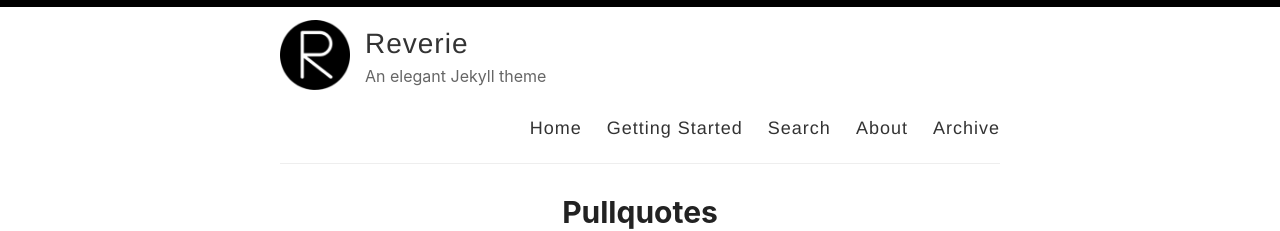
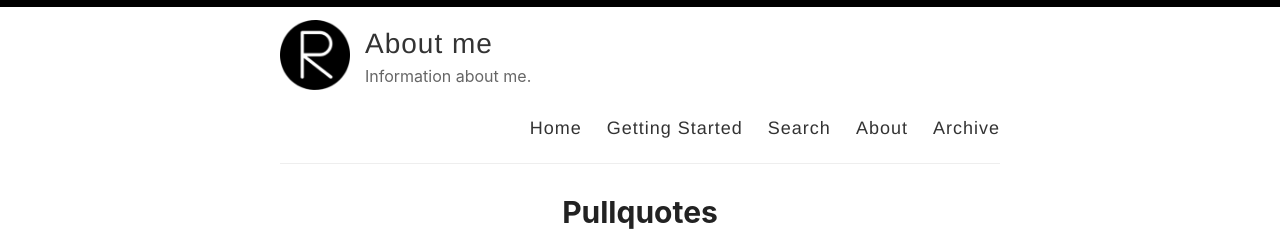
Before and after one commit to Maybe-light1/Maybe-light1.github.io, a Jekyll site: the page built from index.html, in a window 1280 px wide and 900 px high. Shown: the top 231 px of the window. Built offline with Jekyll 4.4.1, drawn with Linux system fonts in a browser that asks for light colours; the list of posts is cut into pages by our own code.

Commit message:
Change name/ editing

```diff
--- a/_config.yml
+++ b/_config.yml
@@ -3,13 +3,13 @@
 #
 
 # Name of your site (displayed in the header)
-name: Reverie
+name: About me
 
 # Name of the author
-author: Amit Merchant
+author: Signe
 
 # Short bio or description (displayed in the header)
-description: An elegant Jekyll theme
+description: Information about me.
 
 # URL of your avatar or profile pic (you could use your GitHub profile pic)
 avatar: /images/reverie.png
@@ -41,15 +41,15 @@ footer-links:
 disqus:
 
 # Enter your Google Analytics web tracking code (e.g. UA-2110908-2) to activate tracking
-google_analytics: UA-43339302-11
+google_analytics:
 
 # For newer "GA4" analytics, use the following instead of the "UA" entry above
 #google_analytics_ga4: G-GABC1DEFG
 
 # Your website URL (e.g. http://amitmerchant1990.github.io or http://www.amitmerchant.com)
 # Used for Sitemap.xml and your RSS feed
-url: http://www.amitmerchant.com/reverie
-enforce_ssl: https://www.amitmerchant.com/reverie
+url:
+enforce_ssl:
 
 # If you're hosting your site at a Project repository on GitHub pages
 # (http://yourusername.github.io/repository-name)
```
